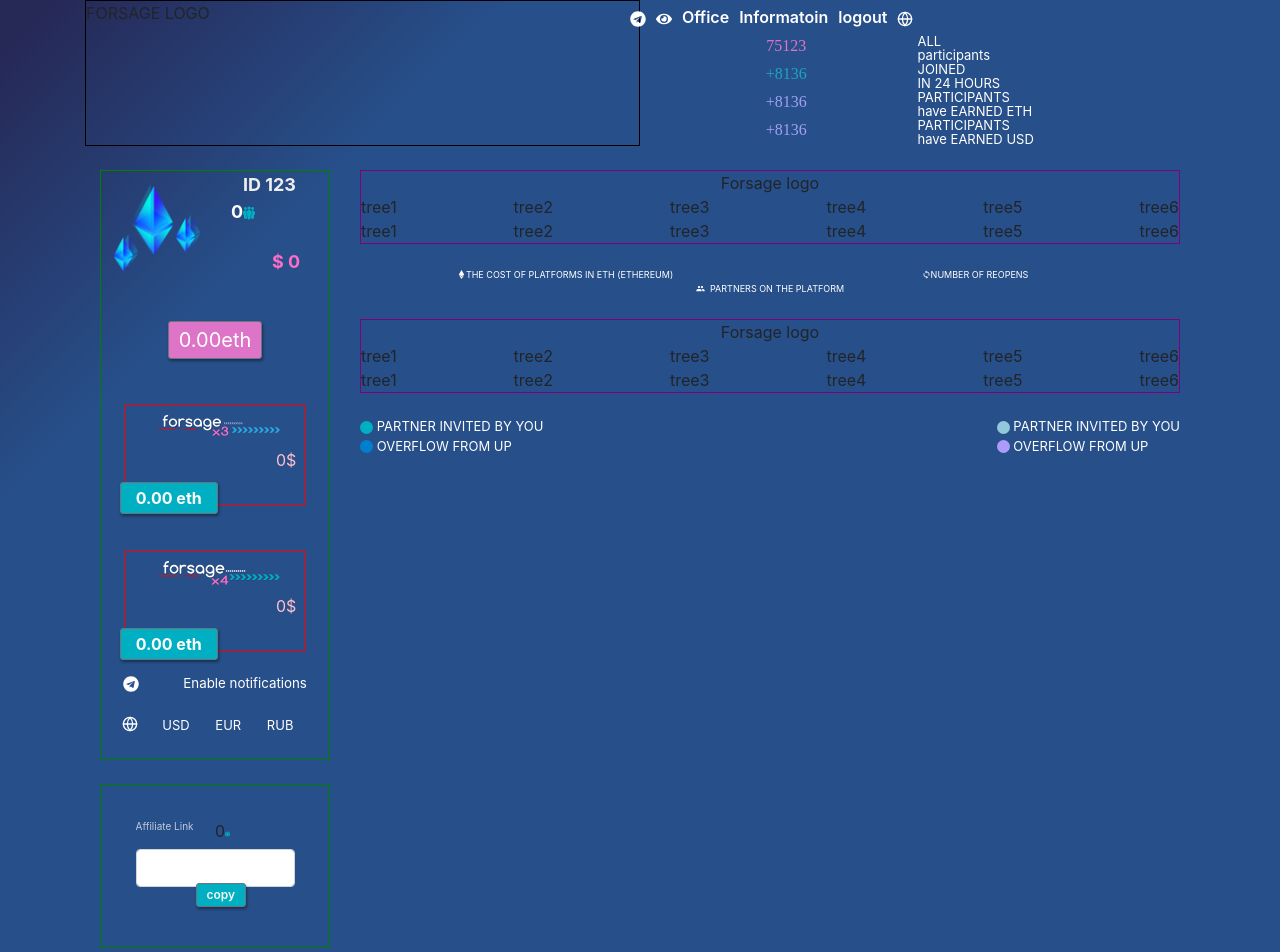
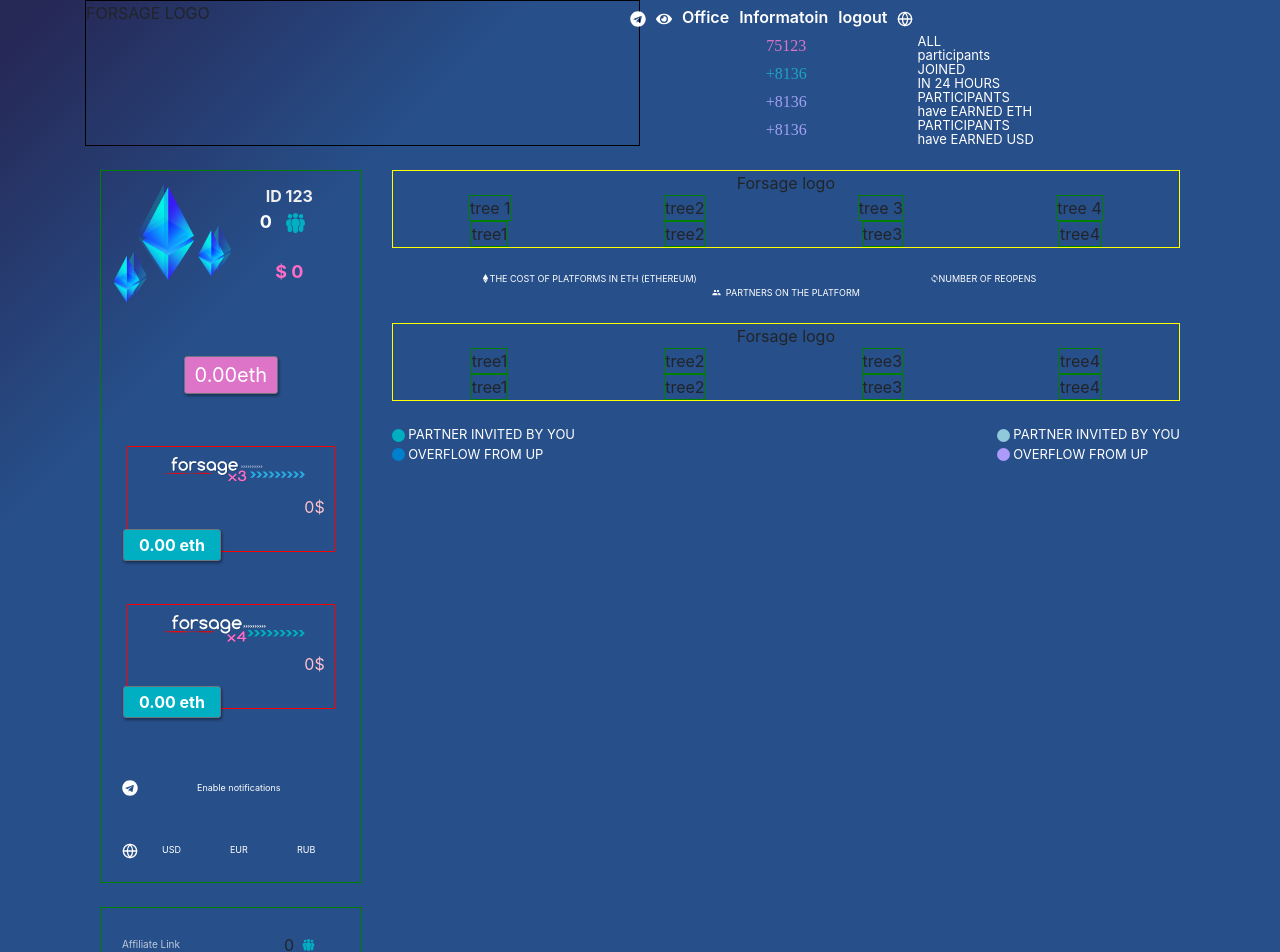
Before and after one commit to arkhaminferno/1cointoken-Frontend, a React (Create React App) app: page / in a window 1280 px wide. Shown: the top 952 px of the page. Built offline with nearby package versions, Linux system fonts and the light colour scheme.

Commit message:
Sidebar fix

```diff
--- a/package.json
+++ b/package.json
@@ -7,11 +7,14 @@
     "@testing-library/react": "^9.5.0",
     "@testing-library/user-event": "^7.2.1",
     "bootstrap": "^4.5.0",
+    "d3-flextree": "^2.1.1",
     "react": "^16.13.1",
     "react-dom": "^16.13.1",
     "react-icons": "^3.10.0",
     "react-scripts": "3.4.1",
-    "reactstrap": "^8.5.1"
+    "react-vertical-tree": "^1.1.7",
+    "reactstrap": "^8.5.1",
+    "styled-components": "^5.1.1"
   },
   "scripts": {
     "start": "react-scripts start",
--- a/src/App.css
+++ b/src/App.css
@@ -1,15 +1,7 @@
-* {
-  box-sizing: border-box;
-}
 body {
   background: #262856;
   background: -moz-linear-gradient(135deg, #262856 2%, #274f8a 20%);
   background: -webkit-linear-gradient(135deg, #262856 2%, #274f8a 20%);
   background: linear-gradient(135deg, #262856 2%, #274f8a 20%);
   filter: progid:DXImageTransform.Microsoft.gradient( startColorstr='#262856', endColorstr='#274f8a',GradientType=1 );
-
-  color: white;
-  font-weight: 500;
-
-  letter-spacing: 0;
 }
--- a/src/App.js
+++ b/src/App.js
@@ -1,6 +1,7 @@
 import React from "react";
 import "./App.css";
 import Dashboard from "./components/dashboard/dashboard";
+import Tree from "./components/tree/tree";
 function App() {
   return (
     <div className="App">
--- a/src/components/button/button.css
+++ /dev/null
@@ -1,6 +0,0 @@
-.button {
-  background-color: var(--color-lightblue);
-  box-shadow: 1px 1px 1px rgba(0, 0, 0, 0.3);
-  opacity: 1;
-  border: 1px outset #e5fcff;
-}
--- a/src/components/dashboard/dashboard.css
+++ b/src/components/dashboard/dashboard.css
@@ -4,14 +4,19 @@
 
   flex-basis: 100%;
 }
+.sub-panel1-padding {
+  display: flex;
+  flex-direction: row;
+}
+
 .wf1 {
   display: flex;
   flex-direction: column;
   justify-content: space-between;
-  flex-basis: 30%;
+  flex-basis: 35%;
 }
 .wf2 {
-  flex-basis: 70%;
+  flex-basis: 65%;
 }
 .brand-logo {
   width: 50%;
@@ -35,6 +40,12 @@
   flex-direction: row;
 }
 
+.globe {
+  display: flex;
+  flex-direction: column;
+  justify-content: center;
+  flex: 1;
+}
 .first-detail,
 .second-detail,
 .third-detail,
@@ -122,10 +133,33 @@
 .eth-wallet {
   padding: 20%;
 }
+.sub-panel1 {
+  padding: 5%;
+}
+.sub-panel-4 {
+  display: flex;
+  flex-direction: column;
+}
 .sub-panel-1-logo-width {
-  margin: 5%;
+  display: flex;
+  flex: 1;
+  padding: 0;
+  margin: 0;
+  flex-basis: 50%;
+}
+.sub-panel-1-padding {
+  display: flex;
+  flex-direction: row;
+  justify-content: space-around;
+  flex-basis: 100%;
 }
 .sub-panel-1-width {
+  padding: 0;
+  margin: 0;
+  display: flex;
+  flex-direction: column;
+  flex: 1;
+  flex-basis: 50%;
 }
 
 .sub-panel-1-flex {
@@ -143,8 +177,17 @@
 .id- {
   color: #eee;
   font-weight: bold;
-  font-size: large;
-  text-align: start;
+  font-size: medium;
+  padding: 0;
+  margin: 0;
+  display: flex;
+  flex-direction: row;
+  justify-content: center;
+}
+
+.-id {
+  display: flex;
+  flex-direction: column;
 }
 
 .bal-dollars {
@@ -181,7 +224,7 @@
 .panel2 {
   display: flex;
   flex-direction: column;
-  padding: 15%;
+  padding: 8%;
 }
 .sub-child-panel3 {
   display: flex;
@@ -220,38 +263,43 @@
   display: flex;
   flex-direction: row;
   justify-content: space-around;
-  padding: 10%;
+  padding: 8%;
 }
 
 .notification-flex-row {
   display: flex;
   flex-direction: row;
-  justify-content: space-around;
-  flex-basis: 100%;
+  justify-content: center;
+  padding: 8%;
 }
 .nfication {
-  font-size: smaller;
+  display: flex;
+  flex-direction: row;
+  justify-content: center;
+  font-size: xx-small;
   color: white;
+  align-items: center;
   text-align: start;
+  flex: 1;
 }
 
 .telegram {
   display: flex;
   flex-direction: column;
+  align-items: center;
   justify-content: center;
-}
-
-.globe {
-  display: flex;
-  flex-direction: column;
-  justify-content: flex-start;
 }
 
 .USD,
 .EUR,
 .RUB {
-  font-size: small;
+  display: flex;
+  flex-direction: column;
+  justify-content: center;
+  font-size: xx-small;
   color: white;
+  align-items: center;
+  flex: 1;
 }
 
 .panel2-flex-row {
@@ -262,25 +310,53 @@
   display: flex;
   flex-direction: row;
   font-size: x-small;
-  flex-basis: 50%;
+  flex: 2;
   color: rgba(255, 255, 255, 0.7);
+}
+.pf1-child-1 {
+  display: flex;
+  flex-direction: column;
+  justify-content: center;
+}
+
+.pf2-child-2 {
+  display: flex;
+  flex-direction: column;
+  justify-content: center;
+}
+.bal- {
+  display: flex;
+  flex-direction: row;
+  justify-content: center;
 }
 .pfs {
   display: flex;
 
   flex-direction: row;
   flex-basis: 100%;
+  height: auto;
 }
 .pf2 {
   display: flex;
   flex-direction: row;
-  flex-basis: 50%;
+  flex: 1;
+}
+.pf-col1 {
+  display: flex;
+  flex: 1;
 }
 
+#affiliate-btn {
+  margin: 0;
+  padding: 0;
+}
 .pf-col {
   display: flex;
-  flex-direction: column;
+  flex-direction: row;
+  align-items: center;
+  text-align: center;
   justify-content: center;
+  flex: 1;
 }
 
 #btn-etscan {
@@ -314,11 +390,6 @@
   font-weight: 600;
 }
 
-.x3-panel {
-  border: 1px solid purple;
-  width: 100%;
-}
-
 .logo {
   display: flex;
   flex-direction: row;
@@ -329,9 +400,16 @@
 .six-tree-x3-level-2 {
   display: flex;
   flex-direction: row;
-  justify-content: space-between;
+  justify-content: space-around;
+  flex: 1;
 }
 
+.tree {
+  border: 1px solid green;
+}
+.x3-panel {
+  border: 1px solid yellow;
+}
 .x3-panel-child,
 .x4-panel-child {
   display: flex;
--- a/src/components/dashboard/dashboard.js
+++ b/src/components/dashboard/dashboard.js
@@ -3,7 +3,7 @@
 import { Nav, NavItem, NavLink, Input } from "reactstrap";
 import { FaTelegram, FaEye, FaEthereum } from "react-icons/fa";
 import { FiGlobe } from "react-icons/fi";
-import { GrGroup } from "react-icons/gr";
+
 import { BsCircleFill } from "react-icons/bs";
 import { MdLoop, MdGroup } from "react-icons/md";
 
@@ -90,19 +90,19 @@
               <div className="holder-parent">
                 <div className="panel1">
                   <div className="sub-panel1">
-                    <Row className="sub-panel1-padding">
-                      <Col className="sub-panel-1-logo-width">
+                    <div className="sub-panel1-padding">
+                      <div className="sub-panel-1-logo-width">
                         <img
                           width="100%"
                           height="100%"
                           src="/assets/eth-logo.png"
                         />
-                      </Col>
-                      <Col className="sub-panel-1-width">
-                        <Row>
+                      </div>
+                      <div className="sub-panel-1-width">
+                        <Row className="-id">
                           <Col className="id-">ID 123</Col>
                         </Row>
-                        <Row>
+                        <div className="sbk">
                           <div className="sub-panel-1-flex">
                             <div className="sub-panel-1-flex-child"></div>
                             <div className="sub-panel-1-flex-child2">
@@ -114,13 +114,13 @@
                               />
                             </div>
                           </div>
-                        </Row>
-                        <Row>
-                          <Col className="bal-dollars">$ 0</Col>
-                        </Row>
+                        </div>
+                        <div className="bal-">
+                          <div className="bal-dollars">$ 0</div>
+                        </div>
                         <Row></Row>
-                      </Col>
-                    </Row>
+                      </div>
+                    </div>
                   </div>
 
                   <div className="sub-panel2">
@@ -174,7 +174,8 @@
                       </Row>
                     </div>
                   </div>
-
+                  <br />
+                  <div className="sub-panel-4">
                     <div className="notification-flex-row">
                       <div className="telegram">
                         <FaTelegram color="white" />
@@ -183,13 +184,12 @@
                     </div>
                     <div className="currency">
                       <div>
-                      <Row className="globe">
                         <FiGlobe color="white" />
-                      </Row>
                       </div>
                       <div className="USD">USD</div>
                       <div className="EUR"> EUR</div>
                       <div className="RUB">RUB</div>
+                    </div>
                   </div>
                 </div>
               </div>
@@ -198,10 +198,15 @@
                 <div className="holder">
                   <div className="panel2">
                     <div className="pfs">
-                      <div className="pf1">Affiliate Link</div>
+                      <div className="pf1">
+                        <div className="pf1-child-1">Affiliate Link</div>
+                      </div>
                       <div className="pf2">
-                        0{" "}
+                        <div className="pf2-child-2">
+                          <div className="pf-col1"></div>
+
                           <div className="pf-col">
+                            0
                             <img
                               width="40%"
                               height="40%"
@@ -210,9 +215,10 @@
                           </div>
                         </div>
                       </div>
+                    </div>
 
-                    <div>
-                      <Input />
+                    <div className="affiliate-link-input">
+                      <Input id="affiliate-btn" />
                     </div>
                     <div className="sub-child">
                       <Button id="btn-eth2">copy</Button>
@@ -265,20 +271,16 @@
                   <div className="x3-panel-child">
                     <div className="logo"> Forsage logo</div>
                     <div className="six-tree-x3-level-1">
-                      <div>tree1</div>
-                      <div>tree2</div>
-                      <div>tree3</div>
-                      <div>tree4</div>
-                      <div>tree5</div>
-                      <div>tree6</div>
+                      <div className="tree x3-1 ">tree 1</div>
+                      <div className="tree x3-2 ">tree2</div>
+                      <div className="tree x3-3 ">tree 3</div>
+                      <div className="tree x3-4">tree 4</div>
                     </div>
                     <div className="six-tree-x3-level-2">
-                      <div>tree1</div>
-                      <div>tree2</div>
-                      <div>tree3</div>
-                      <div>tree4</div>
-                      <div>tree5</div>
-                      <div>tree6</div>
+                      <div className="tree x4-1">tree1</div>
+                      <div className="tree x4-2">tree2</div>
+                      <div className="tree x4-3">tree3</div>
+                      <div className="tree x4-4">tree4</div>
                     </div>
                   </div>
                 </div>
@@ -307,20 +309,16 @@
                   <div className="x3-panel-child">
                     <div className="logo"> Forsage logo</div>
                     <div className="six-tree-x3-level-1">
-                      <div>tree1</div>
-                      <div>tree2</div>
-                      <div>tree3</div>
-                      <div>tree4</div>
-                      <div>tree5</div>
-                      <div>tree6</div>
+                      <div className="tree">tree1</div>
+                      <div className="tree">tree2</div>
+                      <div className="tree">tree3</div>
+                      <div className="tree">tree4</div>
                     </div>
                     <div className="six-tree-x3-level-2">
-                      <div>tree1</div>
-                      <div>tree2</div>
-                      <div>tree3</div>
-                      <div>tree4</div>
-                      <div>tree5</div>
-                      <div>tree6</div>
+                      <div className="tree">tree1</div>
+                      <div className="tree">tree2</div>
+                      <div className="tree">tree3</div>
+                      <div className="tree">tree4</div>
                     </div>
                   </div>
                 </div>
--- /dev/null
+++ b/src/components/tree/tree.js
@@ -0,0 +1,30 @@
+import React from "react";
+import Tree from "react-vertical-tree";
+
+// data have to be below structure
+
+export default function tbk() {
+  const data = [
+    {
+      id: 1,
+      name: "0.025",
+      parent: null,
+      children: [
+        { id: 2, parent: { id: 1 }, name: "subcompany1", children: [] },
+        {
+          id: 3,
+          parent: { id: 1 },
+          name: "subcompany2",
+          children: [],
+        },
+        { id: 4, parent: { id: 1 }, name: "company2", children: [] },
+      ],
+    },
+  ];
+
+  return (
+    <div>
+      <Tree data={data} direction />
+    </div>
+  );
+}
```
Also changed, not shown: src/components/button/button.js (deleted, +0 -11 lines), src/components/tree/binaryTree.js (added), 2 other files (tests, documents, lock files or other folders). Lines whose indentation alone changed are shown as unchanged.
